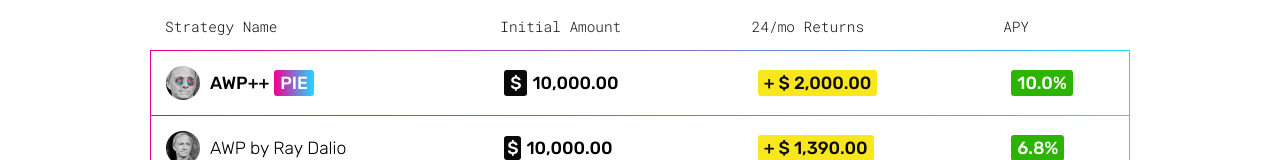
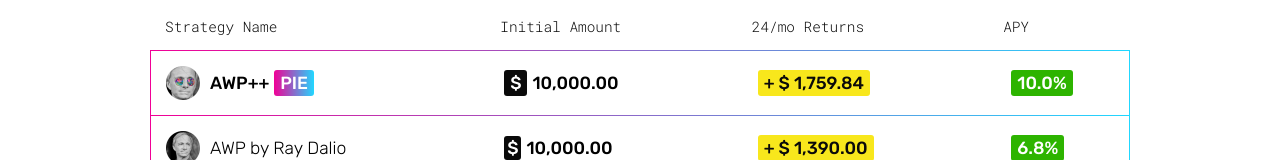
Before and after one commit to pie-dao/frontend, a React (Create React App) app: page / in a window 1280 px wide. Shown: the part 557-717 px from the top of the page. Built offline with nearby package versions, Linux system fonts and the light colour scheme.

Commit message:
Update data

```diff
--- a/src/Components/ComparisonTable.js
+++ b/src/Components/ComparisonTable.js
@@ -26,7 +26,7 @@ const ComparisonTable = props => {
         PortfolioLogo="../img/portfolio_02.png"
         PortfolioName="AWP++"
         InitialAmount="10,000.00"
-        OneYearGains="+ $ 2,000.00"
+        OneYearGains="+ $ 1,759.84"
         APY="10.0%"
       />
       <ComparisonItem
```
